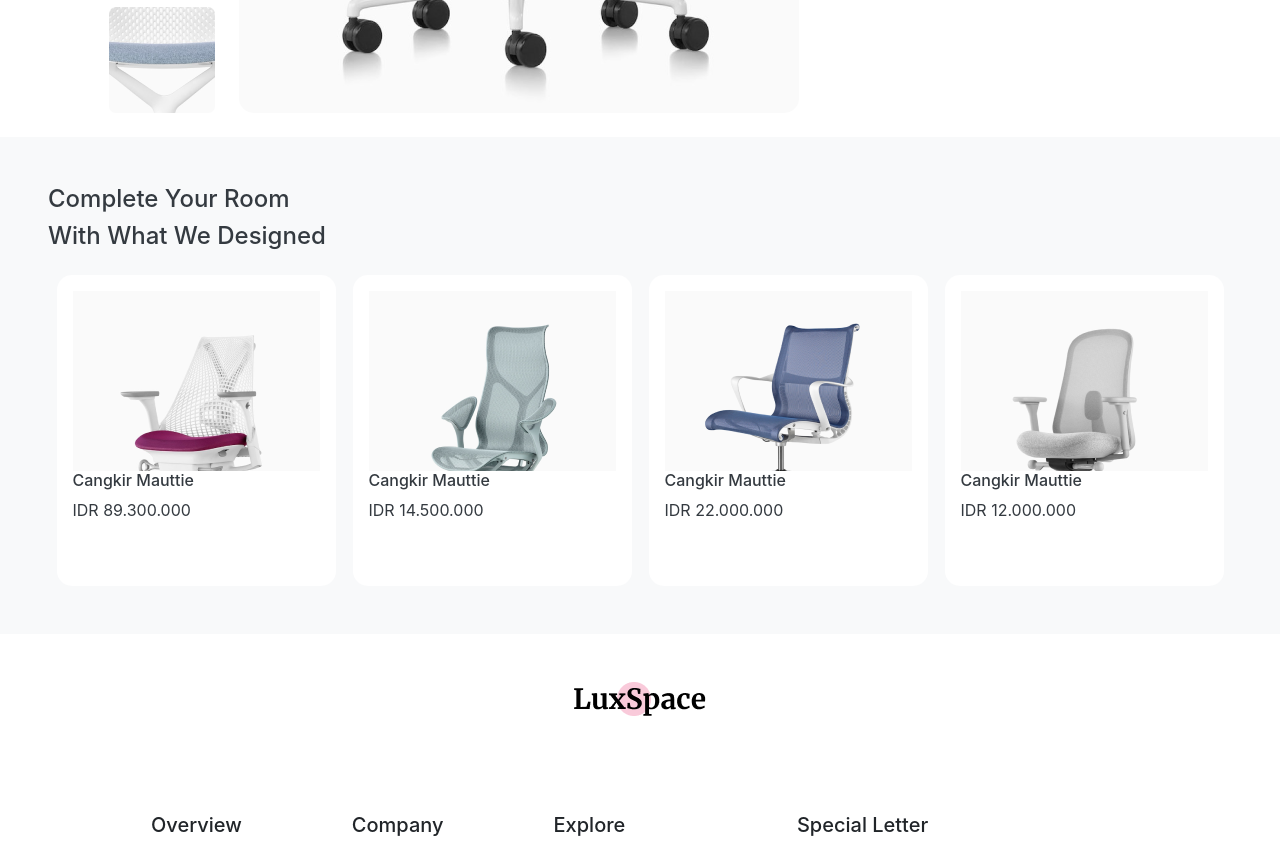
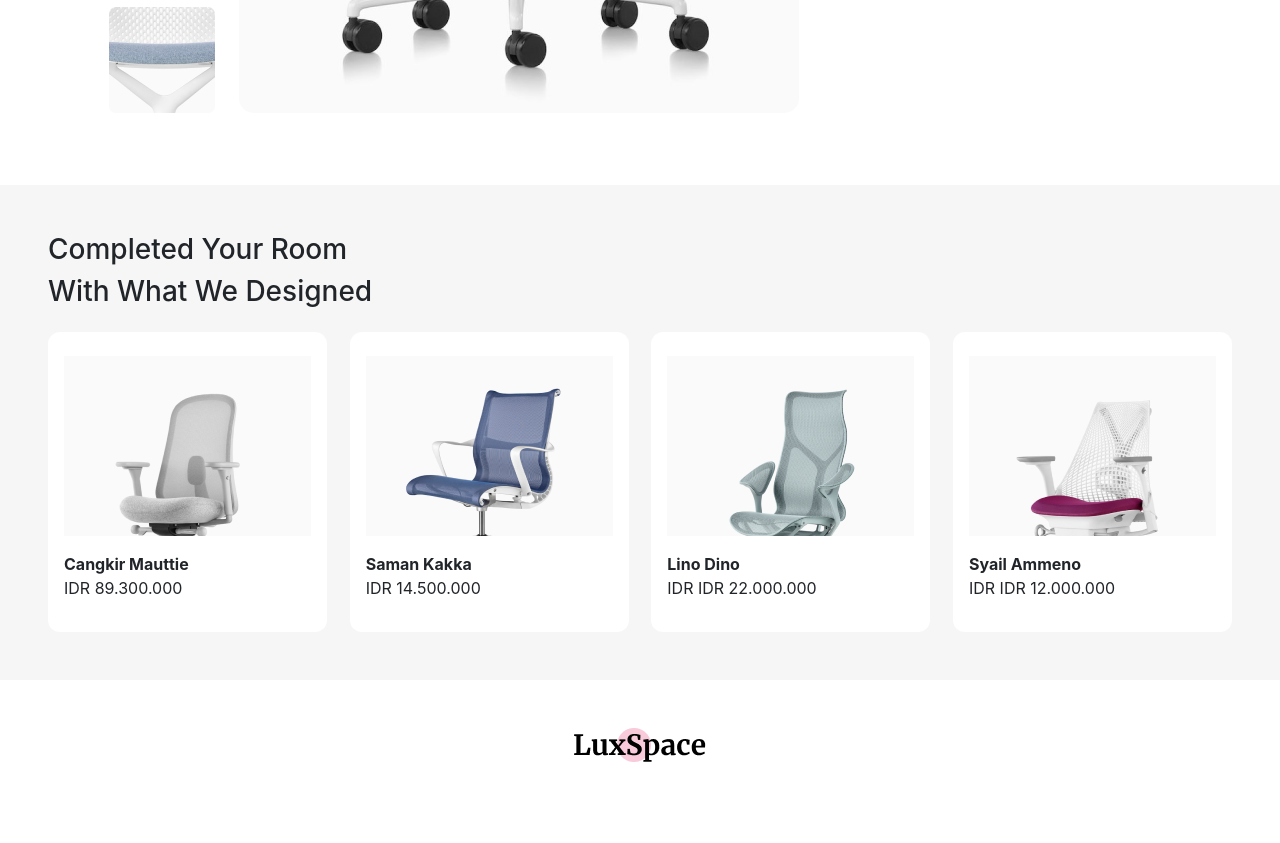
Before and after one commit to nanangpratama99/VueJs-GTBatch1, a Vue app in the folder luxspace/: page / in a window 1280 px wide. Shown: the part 680-1523 px from the top of the page. Built offline with nearby package versions, Linux system fonts and the light colour scheme.

Commit message:
modified cardComponent & slideComponent

```diff
--- a/luxspace/src/components/cardComponent.vue
+++ b/luxspace/src/components/cardComponent.vue
@@ -0,0 +1,22 @@
+<template>
+
+        <div style="border-radius: 12px" class="bg-white p-3 justify-content-around pt-4">
+            <a href="#" class="chairs">
+                <img class="img" :src="require('@/assets/img/' + cardImage + '.png')" alt="chairs">
+            </a>
+            <p class="font-weight-bold mt-3 my-0">{{ cardTitle }}</p>
+            <p>IDR {{ cardPrice }}</p>
+    </div>
+</template>
+
+<script>
+export default {
+    name : 'cardComponent',
+    props : [
+        "cardImage", "cardPrice", "cardTitle"
+    ]
+}
+</script>
+
+<style>
+</style>
--- a/luxspace/src/components/sliderComponent.vue
+++ b/luxspace/src/components/sliderComponent.vue
@@ -1,6 +1,6 @@
-<template>
+<!-- <template> -->
     <!-------------------------- konten-2 -------------------------->
-<div class="konten-dua bg-light py-5 px-5 text-dark">
+<!-- <div class="konten-dua bg-light py-5 px-5 text-dark">
   <h4>Complete Your Room</h4>
   <h4 class="mb-4">With What We Designed</h4>
 
@@ -34,4 +34,41 @@ export default {
     name: 'sliderComponent'
 }
 
+</script> -->
+
+<template>
+  <div class="p-5 mt-5 " id="bg-card">
+      <h3>Completed Your Room</h3>
+      <h3>With What We Designed</h3>
+      <div class="d-flex justify-content-between mt-4">
+          <Card v-for="(item, index) in arrCardTitle"
+          :key="index"
+          :card-title="item"
+          :card-price="arrCardPrice[index]"
+          :card-image="arrCardImage[index]"></Card>
+      </div>
+  </div>
+</template>
+
+<script>
+import Card from './cardComponent.vue';
+export default {
+  name : 'sliderComponent',
+  components : {
+      Card
+  },
+  data() {
+      return{
+          arrCardTitle : ["Cangkir Mauttie", "Saman Kakka", "Lino Dino", "Syail Ammeno"],
+          arrCardPrice : ["89.300.000", "14.500.000", "IDR 22.000.000", "IDR 12.000.000"],
+          arrCardImage : ["chair-4", "chair-3", "chair-2", "chair-1"]
+      }
+  }
+}
 </script>
+
+<style scoped>
+#bg-card {
+    background-color: rgba(242, 242, 242, 0.655);
+}
+</style>
```
